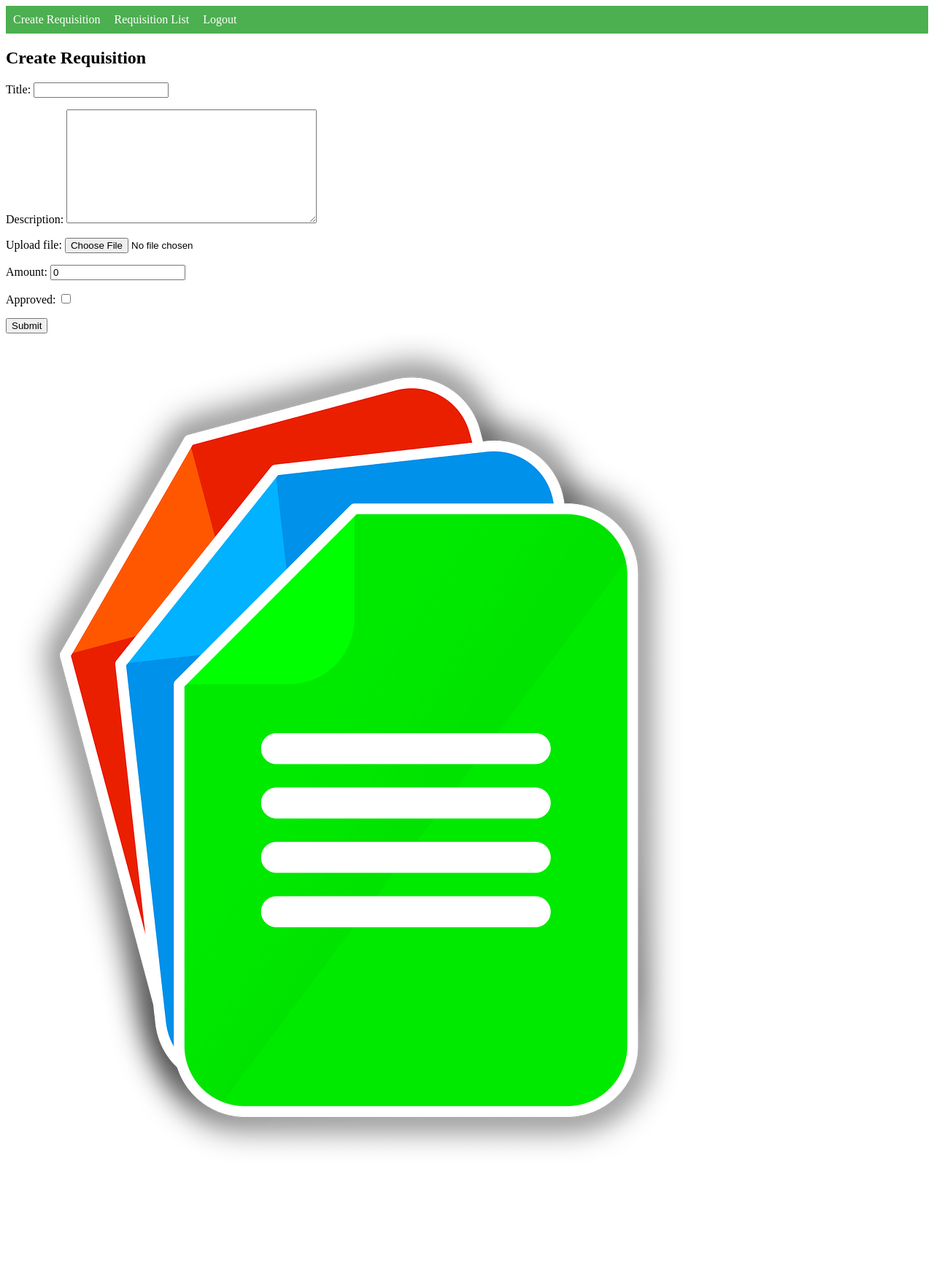
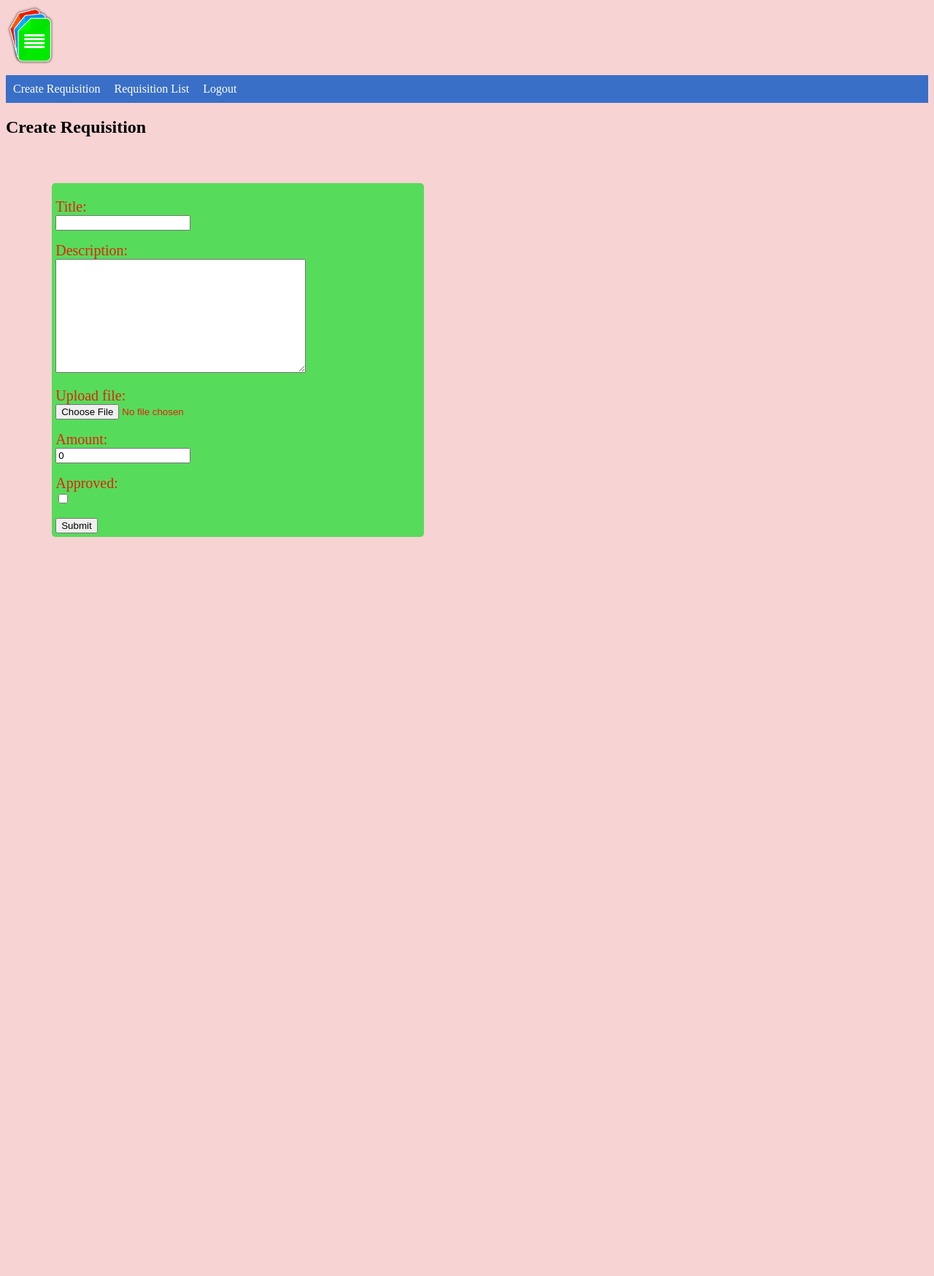
Before and after one commit to Don-Mukisa/ensibuko, a Django app: page /create/ in a window 1280 px wide. Shown: the whole page at 73% size. After the commit the page ends 736 px from the top, so only its background shows below. Run offline with Django 4.2, Linux system fonts and the light colour scheme; a user stored in the database is signed in.

Commit message:
updated css

```diff
--- a/requisition/templates/base.html
+++ b/requisition/templates/base.html
@@ -12,6 +12,7 @@
     <link rel="stylesheet" type="text/css" href="{% static 'css/style.css' %}">
 </head>
 <body>
+    <img src="{% static 'images/logo.png' %}" alt="Logo" class="logo">
     <header>
         <nav>
             <ul>
@@ -31,6 +32,6 @@
     </main>
 
     <!-- Reference to an image -->
-    <img src="{% static 'images/logo.png' %}" alt="Logo">
+
 </body>
 </html>
--- a/requisition/templates/create_requisition.html
+++ b/requisition/templates/create_requisition.html
@@ -3,7 +3,7 @@
 
 {% block content %}
   <h2>Create Requisition</h2>
-  <form method="post" enctype="multipart/form-data">
+  <form method="post" enctype="multipart/form-data" class="form">
     {% csrf_token %}
     {{ form.as_p }}
     <button type="submit">Submit</button>
--- a/requisition/urls.py
+++ b/requisition/urls.py
@@ -1,13 +1,14 @@
 from django.urls import path
 from django.contrib.auth import views as auth_views
-from .views import create_requisition, requisition_list, signup,login_view
+from .views import create_requisition, requisition_list, signup,login_view,delete_requisition
 
 urlpatterns = [
-    path('logout/', auth_views.LogoutView.as_view(), name='logout'),
+    path('logout/', auth_views.LogoutView.as_view(next_page='login'), name='logout'),
     path('signup/', signup, name='signup'),
     path('',login_view,name='login'),
     path('create/', create_requisition, name='create_requisition'),
     path('list/', requisition_list, name='requisition_list'),
     path('login/', login_view,name='login'),
-    # Add more views as needed
+    path('delete_requisition/<int:requisition_id>/', delete_requisition, name='delete_requisition'),
+ # Add more views as needed
 ]
--- a/requisition/views.py
+++ b/requisition/views.py
@@ -6,6 +6,8 @@ from django.shortcuts import render, redirect
 from django.contrib.auth import authenticate, login
 from django.contrib.auth.forms import AuthenticationForm
 from django.contrib import messages
+from django.shortcuts import get_object_or_404, redirect
+from django.http import HttpResponseForbidden
 
 
 def signup(request):
@@ -40,7 +42,7 @@ def login_view(request):
 
     return render(request, 'login.html', {'form': form})
 
-@login_required
+@login_required(login_url='/login/')
 def create_requisition(request):
     if request.method == 'POST':
         form = RequisitionForm(request.POST or None, request.FILES)
@@ -54,11 +56,23 @@ def create_requisition(request):
 
     return render(request, 'create_requisition.html', {'form': form})
 
-@login_required
+@login_required(login_url='/login/')
 def requisition_list(request):
     if request.user.userprofile.user_type == 'normal':
         requisitions = Requisition.objects.filter(user=request.user)
     else:
         requisitions = Requisition.objects.all()
-    print('REQUEST = ',request.user)
     return render(request, 'requisition_list.html', {'requisitions': requisitions,'User':request.user,'Role':request.user.userprofile.user_type})
+
+@login_required(login_url='/login/')
+def delete_requisition(request, requisition_id):
+    requisition = get_object_or_404(Requisition, id=requisition_id)
+
+    # Check if the user has permission to delete this requisition
+    if request.user.userprofile.user_type == 'normal' and requisition.user != request.user:
+        return HttpResponseForbidden("You do not have permission to delete this requisition.")
+
+    # Delete the requisition
+    requisition.delete()
+
+    return redirect('requisition_list')
--- a/static/css/style.css
+++ b/static/css/style.css
@@ -1,6 +1,17 @@
 /* static/css/styles.css */
+.delete{
+    background-color: #e80d0d;
+}
+body {
+    background-color: rgb(247, 211, 211);
+  }
+.logo{
+    width: 80px; /* Set the desired width */
+    height: auto; /* Maintain the aspect ratio */
+  }
+
 header {
-    background-color: #4CAF50; /* Green background color */
+    background-color: #396fc7; /* Green background color */
     padding: 10px; /* Add padding for better visibility */
 }
 
@@ -21,7 +32,7 @@ nav a {
 }
 
 nav a:hover {
-    background-color: #45a049; /* Darker green background color on hover */
+    background-color: #e80d0d; /* Darker green background color on hover */
 }
 
 /* static/css/styles.css */
@@ -67,7 +78,47 @@ th.amount-60, td.amount-60 {
 th.approved, td.approved {
     width: 15%;
 }
-
+tr{
+    background-color: #5fa1c5;
+    background-repeat: repeat-y;
+}
 tr:hover {
     background-color: #f5f5f5; /* Light gray background color on hover */
 }
+
+/* static/css/styles.css */
+form {
+  max-width: 200px; /* Set a maximum width for the form */
+  margin: 5%; /* Center the form horizontally */
+  color: #eef3f8;
+  background-color: #4CAF50;
+  padding: 5px;
+  border-radius: 5px;
+
+
+}
+
+form-group {
+  margin-bottom: 15px; /* Add space between form groups */
+}
+
+label {
+  font-size: 20px;
+  display: block; /* Display labels as block elements */
+  margin-top: 5px; /* Add space between label and input */
+}
+
+.form {
+    max-width: 500px; /* Set a maximum width for the form */
+    margin: 5%; /* Center the form horizontally */
+    color: rgb(228, 33, 12);
+    background-color: #57db5b;
+    padding: 5px;
+    border-radius: 5px;
+
+  }
+.form:hover{
+    border-color: rgb(184, 11, 11);
+    border-width: 700px;
+    background-color: #2e4e30;;
+}
```
Also changed, not shown: requisition/templates/requisition_list.html (+11 -0 lines), requisition/templates/signup.html (+7 -1 lines), db.sqlite3, 3 other files.
